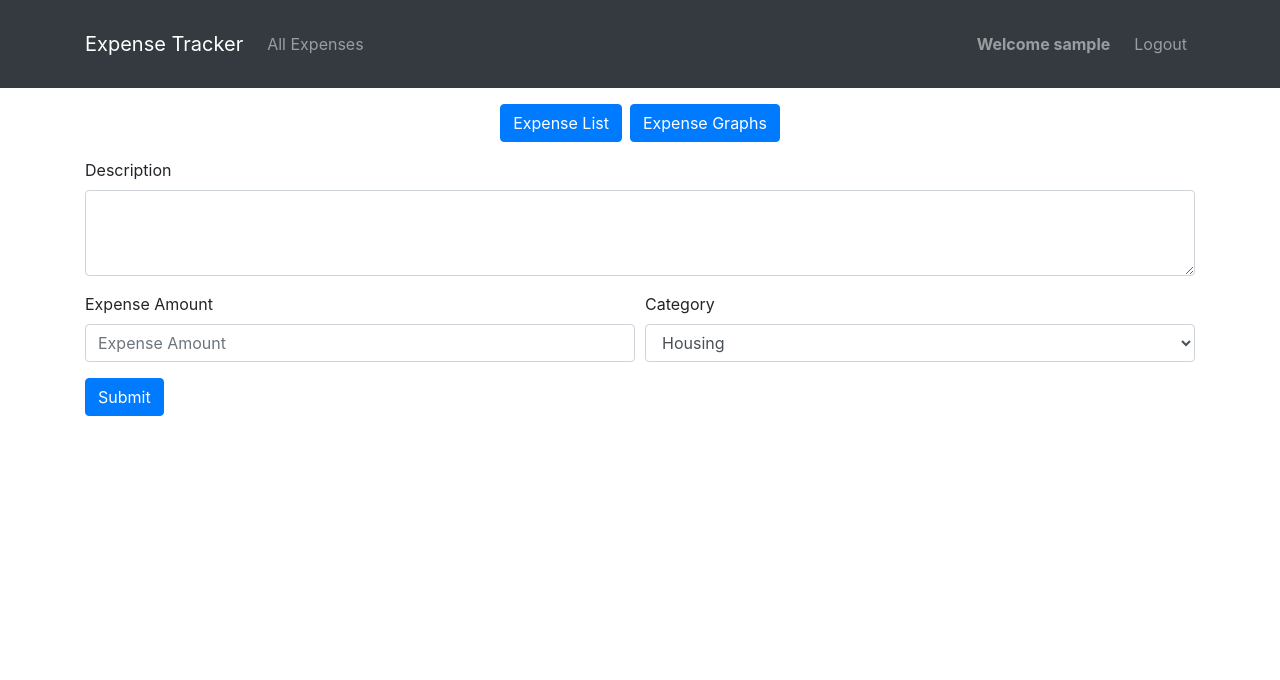
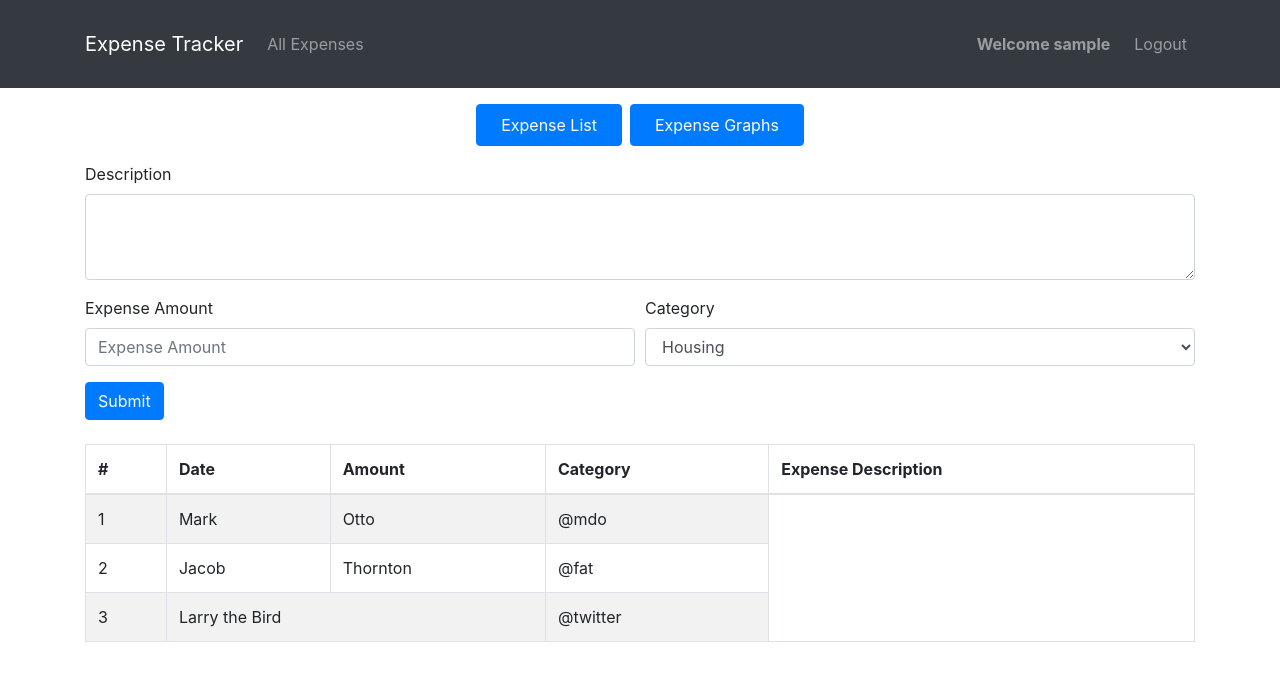
Before and after one commit to jolouie7/expense-tracker-reactjs, a React (Create React App) app: page /expense-list in a window 1280 px wide. Shown: the top 680 px of the page. Built offline with nearby package versions, Linux system fonts and the light colour scheme; no server answers; sample sign-in values are in the browser's storage.

Commit message:
add todo list

```diff
--- a/src/components/ExpenseForm.jsx
+++ b/src/components/ExpenseForm.jsx
@@ -3,6 +3,8 @@ import Form from "react-bootstrap/Form";
 import Container from "react-bootstrap/Container";
 import Col from "react-bootstrap/Col";
 import Button from "react-bootstrap/Button";
+
+import ExpenseTable from "../containers/ExpenseTable";
 
 const ExpenseForm = () => {
   return (
@@ -44,9 +46,10 @@ const ExpenseForm = () => {
               </Form.Group>
             </Col>
           </Form.Row>
-          <Button variant="primary">Submit</Button>
+          <Button variant="primary" className="mb-4">Submit</Button>
         </Form>
       </Container>
+      <ExpenseTable />
     </div>
   );
 }
--- a/src/components/SubHeader.jsx
+++ b/src/components/SubHeader.jsx
@@ -8,11 +8,9 @@ const SubHeader = () => {
     <div>
       <Container className="text-center my-3">
         <Link to="/expense-list">
-          <Button className="mr-1">
-            Expense List
-          </Button>
+          <Button className="mr-1 px-4 py-2">Expense List</Button>
         </Link>
-        <Button className="ml-1">Expense Graphs</Button>
+        <Button className="ml-1 px-4 py-2">Expense Graphs</Button>
       </Container>
     </div>
   );
--- /dev/null
+++ b/src/containers/ExpenseTable.jsx
@@ -0,0 +1,44 @@
+import React from 'react';
+import Container from "react-bootstrap/Container";
+import Table from "react-bootstrap/Table";
+
+const ExpenseTable = () => {
+  return (
+    <div>
+      <Container>
+        <Table striped bordered hover>
+          <thead>
+            <tr>
+              <th>#</th>
+              <th>Date</th>
+              <th>Amount</th>
+              <th>Category</th>
+              <th>Expense Description</th>
+            </tr>
+          </thead>
+          <tbody>
+            <tr>
+              <td>1</td>
+              <td>Mark</td>
+              <td>Otto</td>
+              <td>@mdo</td>
+            </tr>
+            <tr>
+              <td>2</td>
+              <td>Jacob</td>
+              <td>Thornton</td>
+              <td>@fat</td>
+            </tr>
+            <tr>
+              <td>3</td>
+              <td colSpan="2">Larry the Bird</td>
+              <td>@twitter</td>
+            </tr>
+          </tbody>
+        </Table>
+      </Container>
+    </div>
+  );
+}
+
+export default ExpenseTable
```
Also changed, not shown: 1 other file (tests, documents, lock files or other folders).
